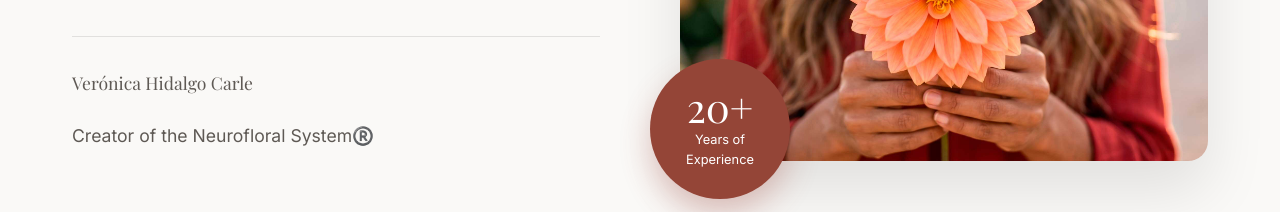
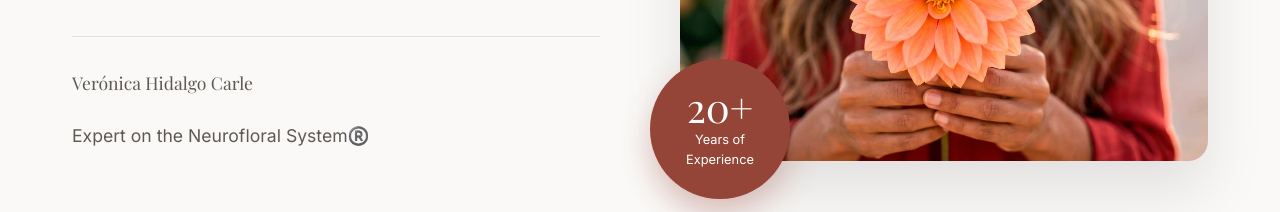
Before and after one commit to jfcosm/veronica-hidalgo-carle-2026, a React (Vite) app: page / in a window 1280 px wide. Shown: the part 1260-1472 px from the top of the page. Built offline with nearby package versions, Linux system fonts and the light colour scheme; a web font is replaced by a local one.

Commit message:
content: update about section role title in translations

```diff
--- a/src/translations/en.ts
+++ b/src/translations/en.ts
@@ -45,7 +45,7 @@ const en = {
     titleOpt2: "Accompanying transformation processes",
     text1Opt2: "Throughout my career, I have integrated my knowledge in trauma, ASD, attention deficit, and emotional regulation to create a unique approach: the Neurofloral System®️.",
     text2Opt2: "My commitment is to provide a safe and warm space where floral essences act as a bridge for emotional modulation, favoring profound changes in perception and behavior.",
-    role: "Creator of the Neurofloral System®️",
+    role: "Expert on the Neurofloral System®️",
     badgeYears: "Years of",
     badgeExp: "Experience"
   },
--- a/src/translations/es.ts
+++ b/src/translations/es.ts
@@ -45,7 +45,7 @@ const es = {
     titleOpt2: "Acompañando procesos de transformación",
     text1Opt2: "A lo largo de mi carrera, he integrado mis conocimientos en trauma, TEA, déficit atencional y regulación emocional para crear un enfoque único: el Sistema Neurofloral®️.",
     text2Opt2: "Mi compromiso es brindar un espacio seguro y cálido donde las esencias florales actúan como puente para la modulación emocional, favoreciendo cambios profundos en la percepción y la conducta.",
-    role: "Creadora del Sistema Neurofloral®️",
+    role: "Experta en el Sistema Neurofloral®️",
     badgeYears: "Años de",
     badgeExp: "Experiencia"
   },
```
